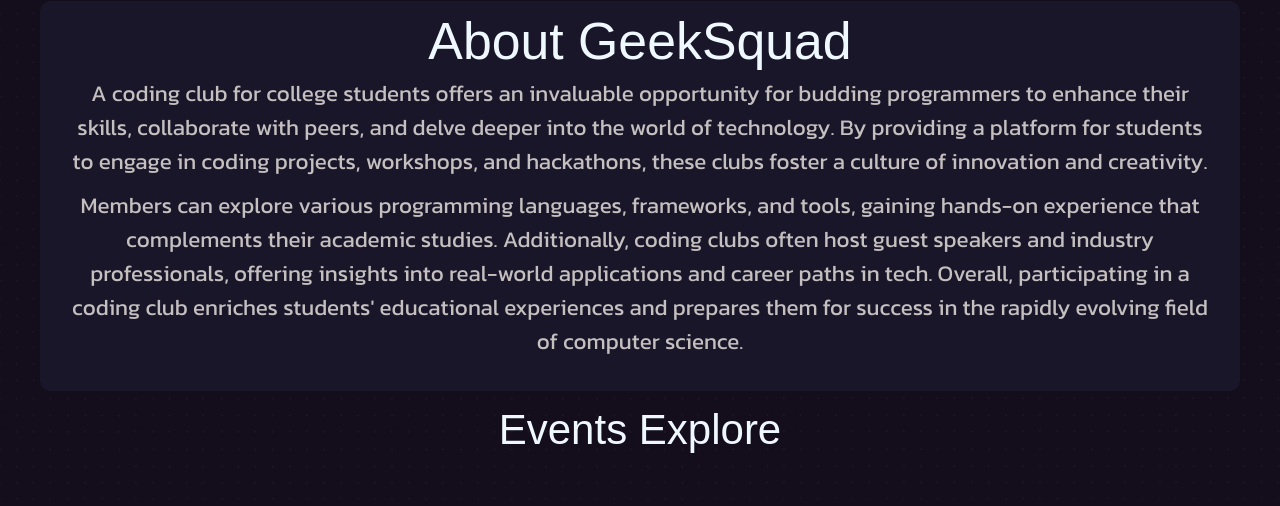
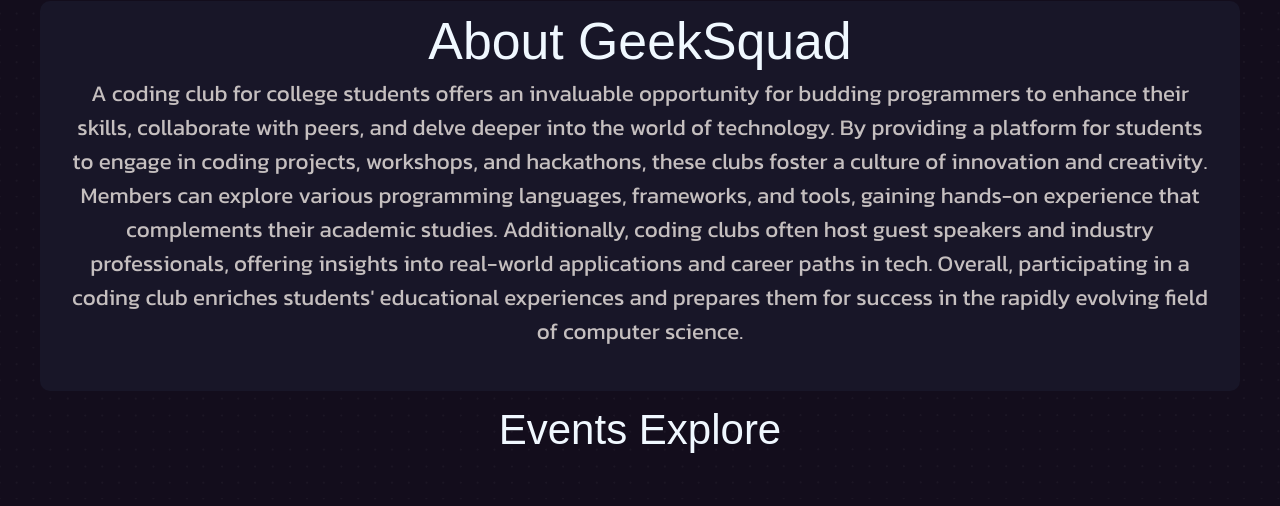
Before and after one commit to Shivam-GitLab/Geek-Squad, a plain HTML site: page index.html in a window 1280 px wide. Shown: the part 710-1216 px from the top of the page. Drawn offline with nearby package versions, Linux system fonts and the light colour scheme; a web font is replaced by a local one.

Commit message:
Paragraph About Change

```diff
--- a/index.html
+++ b/index.html
@@ -90,9 +90,9 @@
                     enhance their skills, collaborate with peers, and delve deeper into the world of technology. By
                     providing a platform for students to engage in coding projects, workshops, and hackathons, these
                     clubs foster a culture of innovation and creativity.
-                </p>
+                    <!-- </p>
 
-                <p>
+                <p> -->
                     Members can explore various programming
                     languages, frameworks, and tools, gaining hands-on experience that complements their academic
                     studies. Additionally, coding clubs often host guest speakers and industry professionals, offering
```
